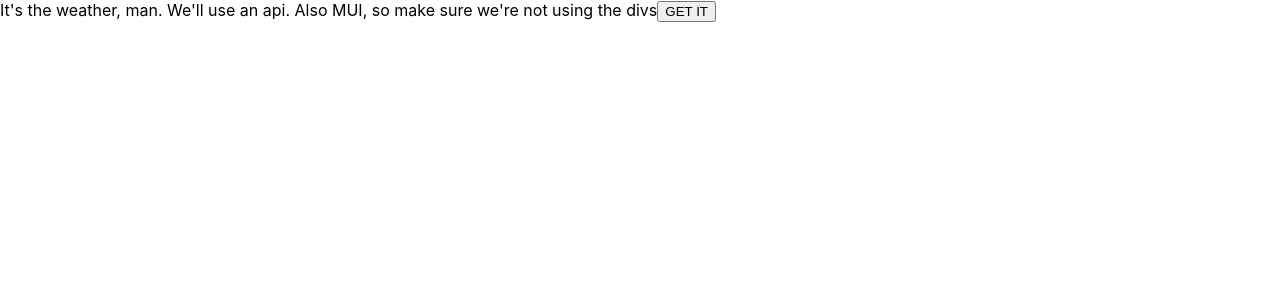
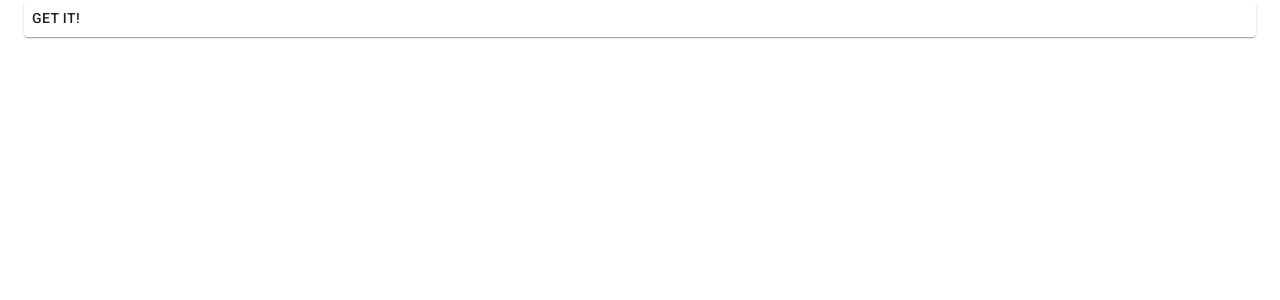
Before and after one commit to zheckert/weather, a React (Create React App) app: page / in a window 1280 px wide. Shown: the top 300 px of the page. Built offline with nearby package versions, Linux system fonts and the light colour scheme.

Commit message:
I think I fixed the git issues and we're all back on main now. Moved items into MUI components. Next need to account for user input and process that data maybe through Formik. Also figure out how to properly utilize MUI components, too

```diff
--- a/package.json
+++ b/package.json
@@ -9,10 +9,6 @@
     "@testing-library/react": "^11.2.5",
     "@testing-library/user-event": "^12.8.3",
     "axios": "^0.21.1",
-<<<<<<< HEAD
-    "dotenv": "^8.2.0",
-=======
->>>>>>> master
     "react": "^17.0.1",
     "react-dom": "^17.0.1",
     "react-scripts": "4.0.3",
--- a/src/App.js
+++ b/src/App.js
@@ -1,5 +1,10 @@
 import axios from "axios"
 import React, { useState } from "react"
+
+import Card from "@material-ui/core/Card"
+import Container from "@material-ui/core/Container"
+import Button from "@material-ui/core/Button"
+import Paper from "@material-ui/core/Paper"
 
 //https://material-ui.com/getting-started/installation/
 
@@ -12,22 +17,21 @@ export const App = () => {
     const getWeather = () => {
         axios.get(`https://vschool-cors.herokuapp.com?url=http://api.weatherapi.com/v1/current.json?key=${process.env.REACT_APP_APIKEY}&q=Utah`)
         .then((response) => {
-        //
-        console.log(response.data)
-            // setWeather(response.data.current.feelslike_f)
+            setWeather(response.data.current.feelslike_f)
         })
         .catch((error => console.log(error)))
     }
 
     return(
         <>
-        <div>
-            It's the weather, man. We'll use an api. Also MUI, so make sure we're not using the divs
-            <button onClick={()=> getWeather()}>GET IT</button>
-        </div>
-        <div>
-            {weather}
-        </div>
+            <Container>
+                <Paper>
+                    <Button onClick={()=> getWeather()}>Get It!</Button>
+                </Paper>
+                <Card>
+                    {weather}
+                </Card>
+            </Container>
         </>
     )
 }
```
Also changed, not shown: 1 other file (tests, documents, lock files or other folders).
